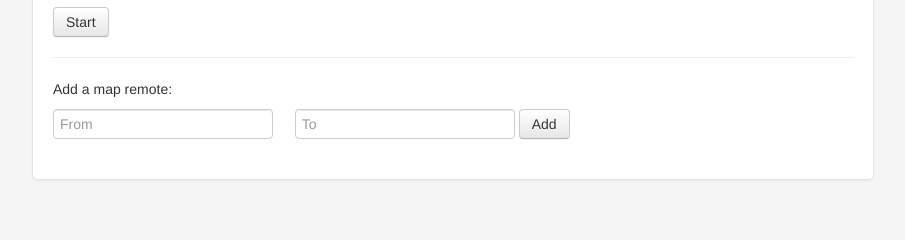
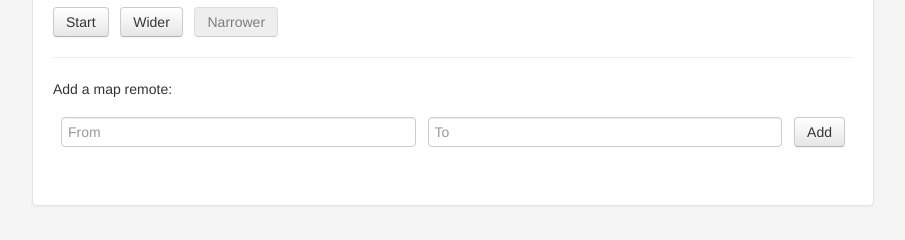
Before and after one commit to yiminghe/chrome-map-remote, a browser extension: page panel/panel.html in a window 1280 px wide. Shown: the part 114-354 px from the top of the page, without its empty margins (187-1092 px from the left). Drawn offline with Linux system fonts and the light colour scheme.

Commit message:
add wider/narrower

```diff
--- a/panel/panel.html
+++ b/panel/panel.html
@@ -41,7 +41,8 @@
     <h1>MapRemote</h1>
     <div>
       <button type="button" class="btn" id="start">Start</button>
-      &nbsp; <button type="button" class="btn" id="stop" style="display: none;">Stop</button>
+      &nbsp; <button type="button" class="btn" id="wider" disabled>Wider</button>
+      &nbsp; <button type="button" class="btn" id="narrower" disabled>Narrower</button>
     </div>
     <div id="alert" class="alert fade in alert-success">
       <span class="msg"></span>
@@ -49,14 +50,20 @@
     <hr>
 
     <p>Add a map remote:</p>
-    <form class="form-inline">
-      <fieldset>
-        <input type="text" id="from" placeholder="From" value="">
-        <i class="icon-arrow-right"></i>
-        <input type="text" id="to" placeholder="To" value="">
-        <button type="button" class="btn" id="add">Add</button>
-      </fieldset>
-    </form>
+    <table class="table table-striped">
+      <tbody>
+        <tr>
+          <th style="border-top: none;background: transparent;">
+            <input
+            style="width:calc(100% - 10px)"
+            type="text" id="from" placeholder="From" value=""></th>
+          <th  style="border-top:none;background:transparent;">
+            <input
+            style="width:calc(100% - 10px)"
+            type="text" id="to" placeholder="To" value=""></th>
+          <th  style="border-top: none;background: transparent;" width="50"><button type="button" class="btn" id="add">Add</button></th>
+      </tbody>
+    </table>
     <div id="remotes">
       <h3>Current map remotes</h3>
       <table class="table table-striped">
@@ -78,8 +85,8 @@
 <script id="table_row_tpl" type="text/x-javascript-tmpl">
     <tr>
       <td><input class="enable" type="checkbox" data-id="{{id}}"/></td>
-      <td><input class="from" type="text" value="{{from}}" style="calc(100% - 10px)"/></td>
-      <td><input class="to" type="text" value="{{to}}" style="calc(100% - 10px)"/></td>
+      <td><input class="from" type="text" value="{{from}}" style="width:calc(100% - 10px)"/></td>
+      <td><input class="to" type="text" value="{{to}}" style="width:calc(100% - 10px)"/></td>
       <td>
         <button class="remove" value="{{id}}">Delete</button>
         <button class="edit" value="{{id}}">Edit</button>
--- a/src/panel.js
+++ b/src/panel.js
@@ -141,7 +141,7 @@ function up(e) {
   const { currentTarget } = e;
   const id = parseInt(currentTarget.dataset.id);
   if (id) {
-    const preId = id-1;
+    const preId = id - 1;
     modifyRemotes((remotes) => {
       ([remotes[preId], remotes[id]] = [remotes[id], remotes[preId]]);
     }, 'MapRemote updated.');
@@ -155,7 +155,7 @@ function down(e) {
     if (id >= remotes.length - 1) {
       return;
     }
-    const preId = id+1;
+    const preId = id + 1;
     ([remotes[preId], remotes[id]] = [remotes[id], remotes[preId]]);
   }, 'MapRemote updated.');
 }
@@ -177,10 +177,42 @@ function addToTable(id, data) {
   $row.appendTo($('#remotes table tbody'));
 }
 
+let current = 800;
+const list = [800, 1024, 1280];
+
+chrome.storage.local.get(['width'], (r) => {
+  if (r.width) {
+    current = r.width;
+  }
+
   $(document).ready(function () {
     $('#add').on('click', add);
     $('#alert').alert();
 
+    const content = $('#content')[0];
+    const narrower = $('#narrower')[0];
+    const wider = $('#wider')[0];
+
+    refreshWidth();
+
+    function refreshWidth() {
+      chrome.storage.local.set({
+        width: current,
+      });
+      content.style.width = `${current}px`;
+      const index = list.findIndex((v) => v === current);
+      if (index === 0) {
+        narrower.disabled = true;
+      } else {
+        narrower.disabled = false;
+      }
+
+      if (index === list.length - 1) {
+        wider.disabled = true;
+      } else {
+        wider.disabled = false;
+      }
+    }
 
     $('#start').on("click", () => {
       window.postMessage({
@@ -188,6 +220,19 @@ $(document).ready(function () {
         source: 'map-remote-debug'
       }, '*');
     });
+
+    $('#wider').on("click", () => {
+      const index = list.findIndex((v) => v === current);
+      current = list[index + 1];
+      refreshWidth();
+    });
+
+    $('#narrower').on("click", () => {
+      const index = list.findIndex((v) => v === current);
+      current = list[index - 1];
+      refreshWidth();
+    });
+
     $('#stop').on("click", () => {
       window.postMessage({
         action: 'stop',
@@ -204,3 +249,5 @@ $(document).ready(function () {
 
     storageUpdate();
   });
+
+});
```
Lines whose indentation alone changed are shown as unchanged.
